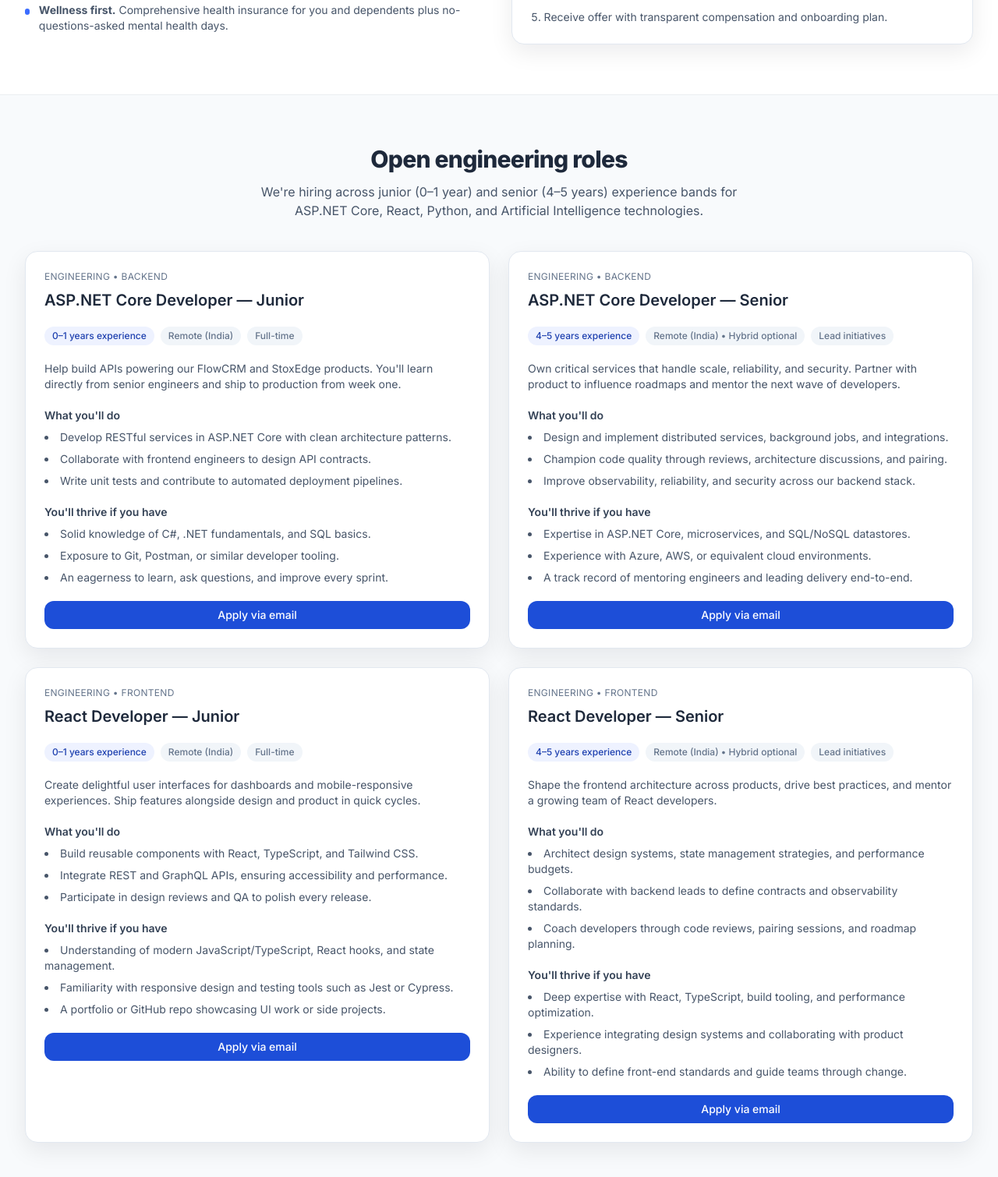
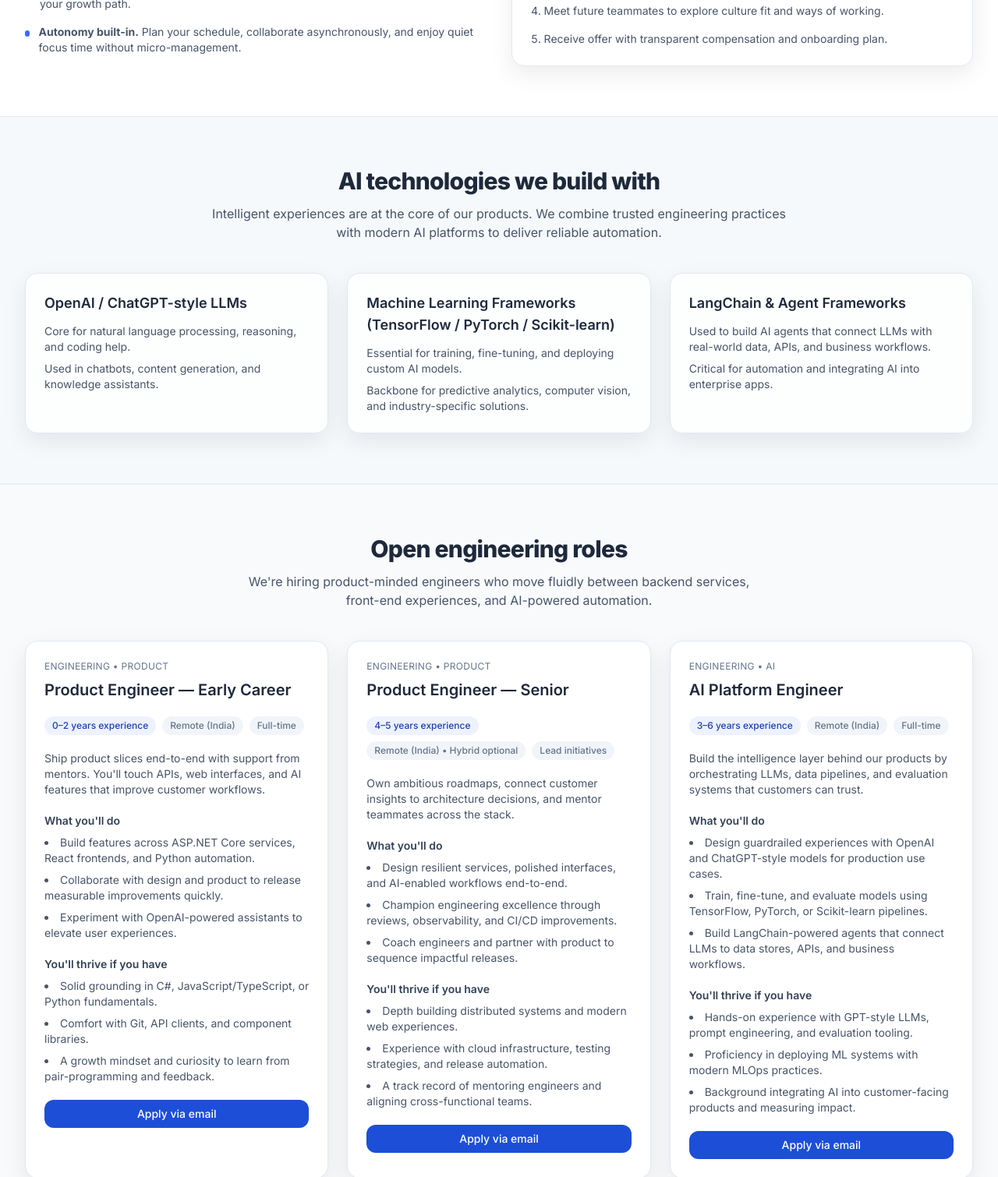
Before and after one commit to brittoprabhu/SuvixIT, a plain HTML site: page careers.html in a window 1280 px wide. Shown: the part 880-2390 px from the top of the page at 78% size. Drawn offline with nearby package versions, Linux system fonts and the light colour scheme.

Commit message:
Refresh careers page with AI focus

```diff
--- a/careers.html
+++ b/careers.html
@@ -78,7 +78,7 @@
       <div class="mt-6 grid lg:grid-cols-[1.2fr_1fr] gap-12 items-start">
         <div>
           <h1 class="text-4xl sm:text-5xl font-extrabold tracking-tight leading-tight">Build modern products that keep IT simple.</h1>
-          <p class="mt-5 text-lg text-slate-600 dark:text-slate-300 max-w-2xl">Join a nimble product team shipping tools for traders and customer-facing teams across India. We combine craftsmanship with pragmatism and work across ASP.NET, React, Python, and Artificial Intelligence technologies because great products are built by people who care about impact.</p>
+          <p class="mt-5 text-lg text-slate-600 dark:text-slate-300 max-w-2xl">Join a nimble product team shipping tools for traders and customer-facing teams across India. We combine craftsmanship with pragmatism across ASP.NET, React, Python, and AI ecosystems like OpenAI, LangChain, and TensorFlow because great products are built by people who care about impact.</p>
           <div class="mt-8 grid sm:grid-cols-3 gap-4 text-sm">
             <div class="rounded-xl border border-slate-200 dark:border-white/10 bg-white/70 dark:bg-slate-900/60 p-4">
               <div class="text-xs uppercase tracking-wide text-slate-500 dark:text-slate-400">Way of working</div>
@@ -90,7 +90,7 @@
             </div>
             <div class="rounded-xl border border-slate-200 dark:border-white/10 bg-white/70 dark:bg-slate-900/60 p-4">
               <div class="text-xs uppercase tracking-wide text-slate-500 dark:text-slate-400">Benefits</div>
-              <div class="mt-2 font-semibold">Health cover, learning stipend</div>
+              <div class="mt-2 font-semibold">Learning stipend, home office support</div>
             </div>
           </div>
         </div>
@@ -116,7 +116,7 @@
           <ul class="mt-6 space-y-4 text-sm text-slate-600 dark:text-slate-300">
             <li class="flex gap-3"><span class="mt-2 inline-flex w-2 h-2 rounded-full bg-primary-500"></span><span><strong>Modern stack.</strong> ASP.NET Core microservices, React frontends, Python data layers, AI-powered services, automated CI/CD, and observability baked in.</span></li>
             <li class="flex gap-3"><span class="mt-2 inline-flex w-2 h-2 rounded-full bg-primary-500"></span><span><strong>Learning budget.</strong> Annual allowance for courses, books, or certifications aligned to your growth path.</span></li>
-            <li class="flex gap-3"><span class="mt-2 inline-flex w-2 h-2 rounded-full bg-primary-500"></span><span><strong>Wellness first.</strong> Comprehensive health insurance for you and dependents plus no-questions-asked mental health days.</span></li>
+            <li class="flex gap-3"><span class="mt-2 inline-flex w-2 h-2 rounded-full bg-primary-500"></span><span><strong>Autonomy built-in.</strong> Plan your schedule, collaborate asynchronously, and enjoy quiet focus time without micro-management.</span></li>
           </ul>
         </div>
         <div class="rounded-2xl border border-slate-200 dark:border-white/10 bg-white dark:bg-slate-900 shadow-soft p-6">
@@ -133,131 +133,127 @@
     </div>
   </section>
 
+  <section class="py-16 bg-slate-100/60 dark:bg-slate-900/40 border-y border-slate-900/5 dark:border-white/5">
+    <div class="max-w-7xl mx-auto px-4 sm:px-6 lg:px-8">
+      <div class="max-w-3xl mx-auto text-center">
+        <h2 class="text-3xl font-extrabold tracking-tight">AI technologies we build with</h2>
+        <p class="mt-3 text-slate-600 dark:text-slate-300">Intelligent experiences are at the core of our products. We combine trusted engineering practices with modern AI platforms to deliver reliable automation.</p>
+      </div>
+      <div class="mt-10 grid gap-6 md:grid-cols-3">
+        <article class="rounded-2xl border border-slate-200 dark:border-white/10 bg-white/80 dark:bg-slate-900 shadow-soft p-6 text-left">
+          <h3 class="text-lg font-semibold text-slate-800 dark:text-slate-100">OpenAI / ChatGPT-style LLMs</h3>
+          <p class="mt-3 text-sm text-slate-600 dark:text-slate-300">Core for natural language processing, reasoning, and coding help.</p>
+          <p class="mt-2 text-sm text-slate-600 dark:text-slate-300">Used in chatbots, content generation, and knowledge assistants.</p>
+        </article>
+        <article class="rounded-2xl border border-slate-200 dark:border-white/10 bg-white/80 dark:bg-slate-900 shadow-soft p-6 text-left">
+          <h3 class="text-lg font-semibold text-slate-800 dark:text-slate-100">Machine Learning Frameworks (TensorFlow / PyTorch / Scikit-learn)</h3>
+          <p class="mt-3 text-sm text-slate-600 dark:text-slate-300">Essential for training, fine-tuning, and deploying custom AI models.</p>
+          <p class="mt-2 text-sm text-slate-600 dark:text-slate-300">Backbone for predictive analytics, computer vision, and industry-specific solutions.</p>
+        </article>
+        <article class="rounded-2xl border border-slate-200 dark:border-white/10 bg-white/80 dark:bg-slate-900 shadow-soft p-6 text-left">
+          <h3 class="text-lg font-semibold text-slate-800 dark:text-slate-100">LangChain &amp; Agent Frameworks</h3>
+          <p class="mt-3 text-sm text-slate-600 dark:text-slate-300">Used to build AI agents that connect LLMs with real-world data, APIs, and business workflows.</p>
+          <p class="mt-2 text-sm text-slate-600 dark:text-slate-300">Critical for automation and integrating AI into enterprise apps.</p>
+        </article>
+      </div>
+    </div>
+  </section>
+
   <section id="open-roles" class="py-16 bg-slate-50 dark:bg-slate-900/40 border-y border-slate-900/5 dark:border-white/5">
     <div class="max-w-7xl mx-auto px-4 sm:px-6 lg:px-8">
       <div class="text-center max-w-2xl mx-auto">
         <h2 class="text-3xl font-extrabold tracking-tight">Open engineering roles</h2>
-        <p class="mt-3 text-slate-600 dark:text-slate-300">We&apos;re hiring across junior (0–1 year) and senior (4–5 years) experience bands for ASP.NET Core, React, Python, and Artificial Intelligence technologies.</p>
+        <p class="mt-3 text-slate-600 dark:text-slate-300">We&apos;re hiring product-minded engineers who move fluidly between backend services, front-end experiences, and AI-powered automation.</p>
       </div>
-      <div class="mt-10 grid gap-6 lg:grid-cols-2">
+      <div class="mt-10 grid gap-6 lg:grid-cols-3">
         <article class="rounded-2xl border border-slate-200 dark:border-white/10 bg-white dark:bg-slate-900 shadow-soft p-6 flex flex-col gap-5">
           <div>
-            <div class="text-xs uppercase tracking-wide text-slate-500 dark:text-slate-400">Engineering • Backend</div>
-            <h3 class="mt-2 text-xl font-semibold">ASP.NET Core Developer — Junior</h3>
+            <div class="text-xs uppercase tracking-wide text-slate-500 dark:text-slate-400">Engineering • Product</div>
+            <h3 class="mt-2 text-xl font-semibold">Product Engineer — Early Career</h3>
           </div>
           <div class="flex flex-wrap gap-2 text-xs text-slate-500 dark:text-slate-400">
-            <span class="inline-flex items-center rounded-full bg-primary-50 dark:bg-primary-900/30 text-primary-700 dark:text-primary-200 px-2.5 py-1 font-medium">0–1 years experience</span>
+            <span class="inline-flex items-center rounded-full bg-primary-50 dark:bg-primary-900/30 text-primary-700 dark:text-primary-200 px-2.5 py-1 font-medium">0–2 years experience</span>
             <span class="inline-flex items-center rounded-full bg-slate-100 dark:bg-white/10 px-2.5 py-1 font-medium">Remote (India)</span>
             <span class="inline-flex items-center rounded-full bg-slate-100 dark:bg-white/10 px-2.5 py-1 font-medium">Full-time</span>
           </div>
-          <p class="text-sm text-slate-600 dark:text-slate-300">Help build APIs powering our FlowCRM and StoxEdge products. You&apos;ll learn directly from senior engineers and ship to production from week one.</p>
+          <p class="text-sm text-slate-600 dark:text-slate-300">Ship product slices end-to-end with support from mentors. You&apos;ll touch APIs, web interfaces, and AI features that improve customer workflows.</p>
           <div>
             <h4 class="text-sm font-semibold text-slate-700 dark:text-slate-200">What you&apos;ll do</h4>
             <ul class="mt-2 space-y-2 text-sm text-slate-600 dark:text-slate-300 list-disc list-inside">
-              <li>Develop RESTful services in ASP.NET Core with clean architecture patterns.</li>
-              <li>Collaborate with frontend engineers to design API contracts.</li>
-              <li>Write unit tests and contribute to automated deployment pipelines.</li>
+              <li>Build features across ASP.NET Core services, React frontends, and Python automation.</li>
+              <li>Collaborate with design and product to release measurable improvements quickly.</li>
+              <li>Experiment with OpenAI-powered assistants to elevate user experiences.</li>
             </ul>
           </div>
           <div>
             <h4 class="text-sm font-semibold text-slate-700 dark:text-slate-200">You&apos;ll thrive if you have</h4>
             <ul class="mt-2 space-y-2 text-sm text-slate-600 dark:text-slate-300 list-disc list-inside">
-              <li>Solid knowledge of C#, .NET fundamentals, and SQL basics.</li>
-              <li>Exposure to Git, Postman, or similar developer tooling.</li>
-              <li>An eagerness to learn, ask questions, and improve every sprint.</li>
+              <li>Solid grounding in C#, JavaScript/TypeScript, or Python fundamentals.</li>
+              <li>Comfort with Git, API clients, and component libraries.</li>
+              <li>A growth mindset and curiosity to learn from pair-programming and feedback.</li>
             </ul>
           </div>
-          <a href="mailto:careers@suvixit.com?subject=Application%3A%20ASP.NET%20Core%20Developer%20%E2%80%94%20Junior" class="inline-flex items-center justify-center rounded-xl bg-primary-600 text-white px-4 py-2 text-sm font-medium hover:brightness-110">Apply via email</a>
+          <a href="mailto:careers@suvixit.com?subject=Application%3A%20Product%20Engineer%20%E2%80%94%20Early%20Career" class="inline-flex items-center justify-center rounded-xl bg-primary-600 text-white px-4 py-2 text-sm font-medium hover:brightness-110">Apply via email</a>
         </article>
 
         <article class="rounded-2xl border border-slate-200 dark:border-white/10 bg-white dark:bg-slate-900 shadow-soft p-6 flex flex-col gap-5">
           <div>
-            <div class="text-xs uppercase tracking-wide text-slate-500 dark:text-slate-400">Engineering • Backend</div>
-            <h3 class="mt-2 text-xl font-semibold">ASP.NET Core Developer — Senior</h3>
+            <div class="text-xs uppercase tracking-wide text-slate-500 dark:text-slate-400">Engineering • Product</div>
+            <h3 class="mt-2 text-xl font-semibold">Product Engineer — Senior</h3>
           </div>
           <div class="flex flex-wrap gap-2 text-xs text-slate-500 dark:text-slate-400">
             <span class="inline-flex items-center rounded-full bg-primary-50 dark:bg-primary-900/30 text-primary-700 dark:text-primary-200 px-2.5 py-1 font-medium">4–5 years experience</span>
             <span class="inline-flex items-center rounded-full bg-slate-100 dark:bg-white/10 px-2.5 py-1 font-medium">Remote (India) • Hybrid optional</span>
             <span class="inline-flex items-center rounded-full bg-slate-100 dark:bg-white/10 px-2.5 py-1 font-medium">Lead initiatives</span>
           </div>
-          <p class="text-sm text-slate-600 dark:text-slate-300">Own critical services that handle scale, reliability, and security. Partner with product to influence roadmaps and mentor the next wave of developers.</p>
+          <p class="text-sm text-slate-600 dark:text-slate-300">Own ambitious roadmaps, connect customer insights to architecture decisions, and mentor teammates across the stack.</p>
           <div>
             <h4 class="text-sm font-semibold text-slate-700 dark:text-slate-200">What you&apos;ll do</h4>
             <ul class="mt-2 space-y-2 text-sm text-slate-600 dark:text-slate-300 list-disc list-inside">
-              <li>Design and implement distributed services, background jobs, and integrations.</li>
-              <li>Champion code quality through reviews, architecture discussions, and pairing.</li>
-              <li>Improve observability, reliability, and security across our backend stack.</li>
+              <li>Design resilient services, polished interfaces, and AI-enabled workflows end-to-end.</li>
+              <li>Champion engineering excellence through reviews, observability, and CI/CD improvements.</li>
+              <li>Coach engineers and partner with product to sequence impactful releases.</li>
             </ul>
           </div>
           <div>
             <h4 class="text-sm font-semibold text-slate-700 dark:text-slate-200">You&apos;ll thrive if you have</h4>
             <ul class="mt-2 space-y-2 text-sm text-slate-600 dark:text-slate-300 list-disc list-inside">
-              <li>Expertise in ASP.NET Core, microservices, and SQL/NoSQL datastores.</li>
-              <li>Experience with Azure, AWS, or equivalent cloud environments.</li>
-              <li>A track record of mentoring engineers and leading delivery end-to-end.</li>
+              <li>Depth building distributed systems and modern web experiences.</li>
+              <li>Experience with cloud infrastructure, testing strategies, and release automation.</li>
+              <li>A track record of mentoring engineers and aligning cross-functional teams.</li>
             </ul>
           </div>
-          <a href="mailto:careers@suvixit.com?subject=Application%3A%20ASP.NET%20Core%20Developer%20%E2%80%94%20Senior" class="inline-flex items-center justify-center rounded-xl bg-primary-600 text-white px-4 py-2 text-sm font-medium hover:brightness-110">Apply via email</a>
+          <a href="mailto:careers@suvixit.com?subject=Application%3A%20Product%20Engineer%20%E2%80%94%20Senior" class="inline-flex items-center justify-center rounded-xl bg-primary-600 text-white px-4 py-2 text-sm font-medium hover:brightness-110">Apply via email</a>
         </article>
 
         <article class="rounded-2xl border border-slate-200 dark:border-white/10 bg-white dark:bg-slate-900 shadow-soft p-6 flex flex-col gap-5">
           <div>
-            <div class="text-xs uppercase tracking-wide text-slate-500 dark:text-slate-400">Engineering • Frontend</div>
-            <h3 class="mt-2 text-xl font-semibold">React Developer — Junior</h3>
+            <div class="text-xs uppercase tracking-wide text-slate-500 dark:text-slate-400">Engineering • AI</div>
+            <h3 class="mt-2 text-xl font-semibold">AI Platform Engineer</h3>
           </div>
           <div class="flex flex-wrap gap-2 text-xs text-slate-500 dark:text-slate-400">
-            <span class="inline-flex items-center rounded-full bg-primary-50 dark:bg-primary-900/30 text-primary-700 dark:text-primary-200 px-2.5 py-1 font-medium">0–1 years experience</span>
+            <span class="inline-flex items-center rounded-full bg-primary-50 dark:bg-primary-900/30 text-primary-700 dark:text-primary-200 px-2.5 py-1 font-medium">3–6 years experience</span>
             <span class="inline-flex items-center rounded-full bg-slate-100 dark:bg-white/10 px-2.5 py-1 font-medium">Remote (India)</span>
             <span class="inline-flex items-center rounded-full bg-slate-100 dark:bg-white/10 px-2.5 py-1 font-medium">Full-time</span>
           </div>
-          <p class="text-sm text-slate-600 dark:text-slate-300">Create delightful user interfaces for dashboards and mobile-responsive experiences. Ship features alongside design and product in quick cycles.</p>
+          <p class="text-sm text-slate-600 dark:text-slate-300">Build the intelligence layer behind our products by orchestrating LLMs, data pipelines, and evaluation systems that customers can trust.</p>
           <div>
             <h4 class="text-sm font-semibold text-slate-700 dark:text-slate-200">What you&apos;ll do</h4>
             <ul class="mt-2 space-y-2 text-sm text-slate-600 dark:text-slate-300 list-disc list-inside">
-              <li>Build reusable components with React, TypeScript, and Tailwind CSS.</li>
-              <li>Integrate REST and GraphQL APIs, ensuring accessibility and performance.</li>
-              <li>Participate in design reviews and QA to polish every release.</li>
+              <li>Design guardrailed experiences with OpenAI and ChatGPT-style models for production use cases.</li>
+              <li>Train, fine-tune, and evaluate models using TensorFlow, PyTorch, or Scikit-learn pipelines.</li>
+              <li>Build LangChain-powered agents that connect LLMs to data stores, APIs, and business workflows.</li>
             </ul>
           </div>
           <div>
             <h4 class="text-sm font-semibold text-slate-700 dark:text-slate-200">You&apos;ll thrive if you have</h4>
             <ul class="mt-2 space-y-2 text-sm text-slate-600 dark:text-slate-300 list-disc list-inside">
-              <li>Understanding of modern JavaScript/TypeScript, React hooks, and state management.</li>
-              <li>Familiarity with responsive design and testing tools such as Jest or Cypress.</li>
-              <li>A portfolio or GitHub repo showcasing UI work or side projects.</li>
+              <li>Hands-on experience with GPT-style LLMs, prompt engineering, and evaluation tooling.</li>
+              <li>Proficiency in deploying ML systems with modern MLOps practices.</li>
+              <li>Background integrating AI into customer-facing products and measuring impact.</li>
             </ul>
           </div>
-          <a href="mailto:careers@suvixit.com?subject=Application%3A%20React%20Developer%20%E2%80%94%20Junior" class="inline-flex items-center justify-center rounded-xl bg-primary-600 text-white px-4 py-2 text-sm font-medium hover:brightness-110">Apply via email</a>
-        </article>
-
-        <article class="rounded-2xl border border-slate-200 dark:border-white/10 bg-white dark:bg-slate-900 shadow-soft p-6 flex flex-col gap-5">
-          <div>
-            <div class="text-xs uppercase tracking-wide text-slate-500 dark:text-slate-400">Engineering • Frontend</div>
-            <h3 class="mt-2 text-xl font-semibold">React Developer — Senior</h3>
-          </div>
-          <div class="flex flex-wrap gap-2 text-xs text-slate-500 dark:text-slate-400">
-            <span class="inline-flex items-center rounded-full bg-primary-50 dark:bg-primary-900/30 text-primary-700 dark:text-primary-200 px-2.5 py-1 font-medium">4–5 years experience</span>
-            <span class="inline-flex items-center rounded-full bg-slate-100 dark:bg-white/10 px-2.5 py-1 font-medium">Remote (India) • Hybrid optional</span>
-            <span class="inline-flex items-center rounded-full bg-slate-100 dark:bg-white/10 px-2.5 py-1 font-medium">Lead initiatives</span>
-          </div>
-          <p class="text-sm text-slate-600 dark:text-slate-300">Shape the frontend architecture across products, drive best practices, and mentor a growing team of React developers.</p>
-          <div>
-            <h4 class="text-sm font-semibold text-slate-700 dark:text-slate-200">What you&apos;ll do</h4>
-            <ul class="mt-2 space-y-2 text-sm text-slate-600 dark:text-slate-300 list-disc list-inside">
-              <li>Architect design systems, state management strategies, and performance budgets.</li>
-              <li>Collaborate with backend leads to define contracts and observability standards.</li>
-              <li>Coach developers through code reviews, pairing sessions, and roadmap planning.</li>
-            </ul>
-          </div>
-          <div>
-            <h4 class="text-sm font-semibold text-slate-700 dark:text-slate-200">You&apos;ll thrive if you have</h4>
-            <ul class="mt-2 space-y-2 text-sm text-slate-600 dark:text-slate-300 list-disc list-inside">
-              <li>Deep expertise with React, TypeScript, build tooling, and performance optimization.</li>
-              <li>Experience integrating design systems and collaborating with product designers.</li>
-              <li>Ability to define front-end standards and guide teams through change.</li>
-            </ul>
-          </div>
-          <a href="mailto:careers@suvixit.com?subject=Application%3A%20React%20Developer%20%E2%80%94%20Senior" class="inline-flex items-center justify-center rounded-xl bg-primary-600 text-white px-4 py-2 text-sm font-medium hover:brightness-110">Apply via email</a>
+          <a href="mailto:careers@suvixit.com?subject=Application%3A%20AI%20Platform%20Engineer" class="inline-flex items-center justify-center rounded-xl bg-primary-600 text-white px-4 py-2 text-sm font-medium hover:brightness-110">Apply via email</a>
         </article>
       </div>
     </div>
```
